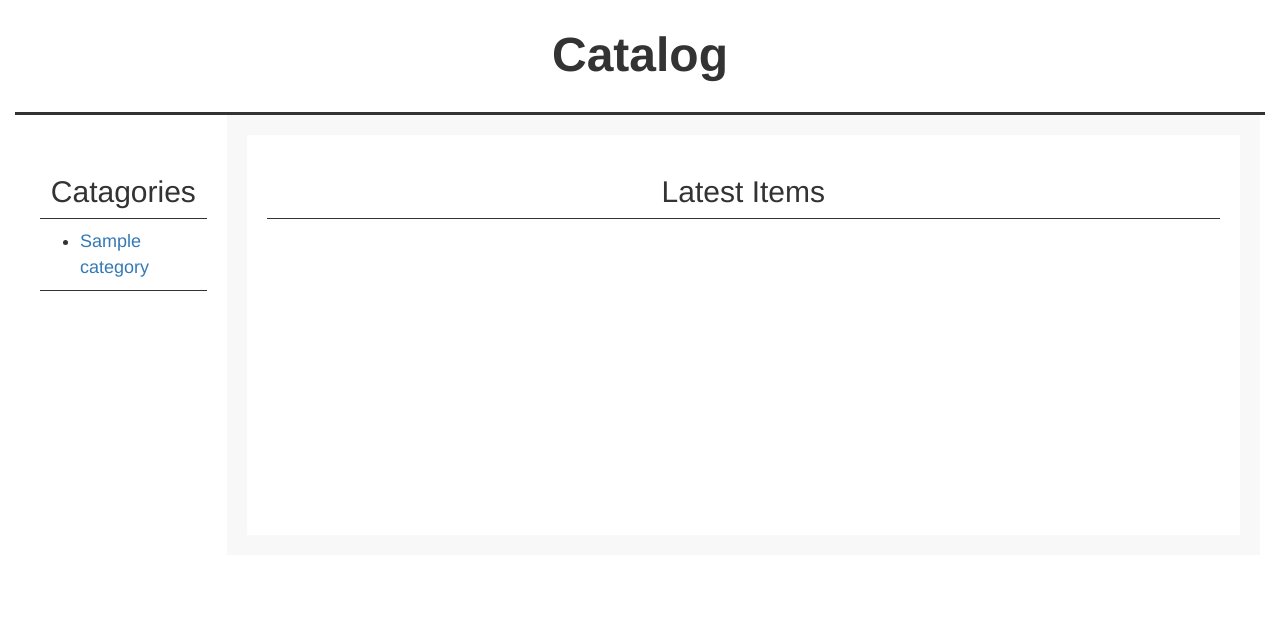
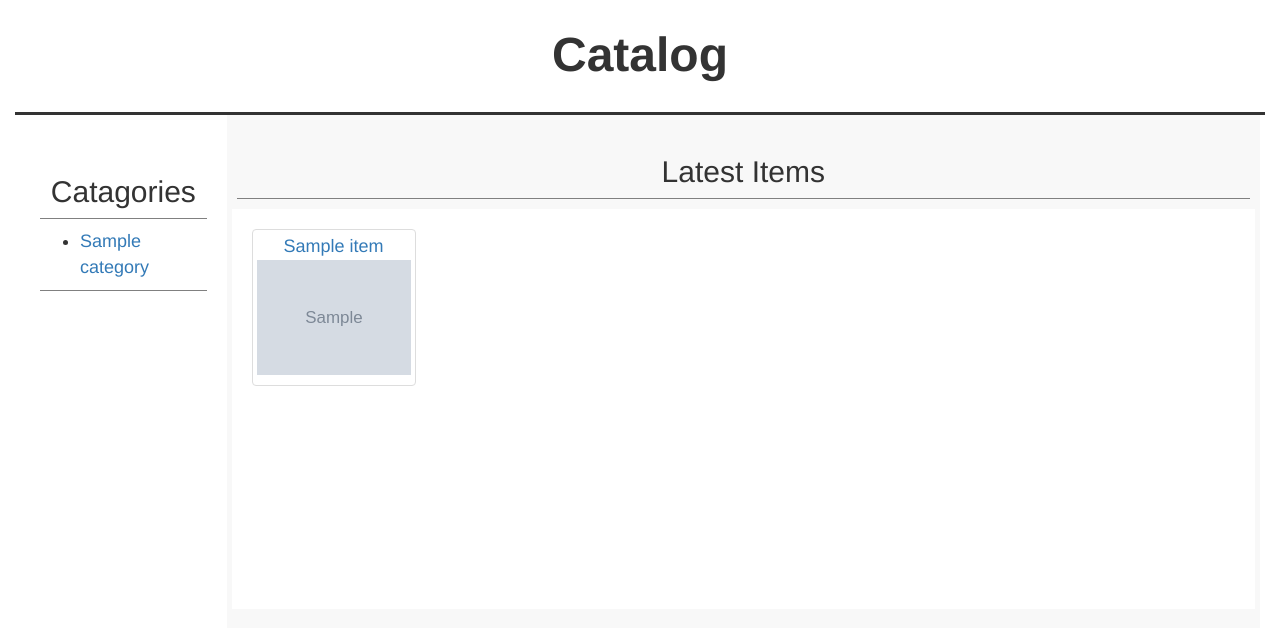
Before and after one commit to junzhou365/WebCatalog, a Flask app: page /catalog/ in a window 1280 px wide. Shown: the part 51-679 px from the top of the page. Run offline with Flask 2, Linux system fonts and the light colour scheme; tables that the repository leaves empty hold one stand-in row (values such as "Sample post"); grey boxes marked "Sample" are stand-in pictures; some libraries are stand-ins or nearby versions.

Commit message:
Some changes
1. delete feedback
2. layouts
3. add image
4. file download

```diff
--- a/catalogDB.py
+++ b/catalogDB.py
@@ -1,17 +1,46 @@
-from sqlalchemy import Column, ForeignKey, Integer, String, Text
+from sqlalchemy import Column, ForeignKey, Integer, String, Text, DateTime
 from sqlalchemy.ext.declarative import declarative_base
 from sqlalchemy.orm import relationship
+import datetime
+import urllib2
+import os
 
 from sqlalchemy import create_engine
 from sqlalchemy.orm import sessionmaker
 
+import logging
+
 Base = declarative_base()
+
+# return file path
+def download_file(url):
+    folder_path = 'images/'
+    baseFile = os.path.basename(url)
+    #baseFile = baseFile.encode('ascii')
+    file_path = os.path.join(folder_path, baseFile)
+    req = urllib2.urlopen(url)
+    f = open(file_path, 'wb')
+    #meta = u.info()
+    #file_size = int(meta.getheaders("Content-Length")[0])
+
+    file_size_dl = 0
+    block_sz = 8192
+    while True:
+        buffer = req.read(block_sz)
+        if not buffer:
+            break
+
+        file_size_dl += len(buffer)
+        f.write(buffer)
+    f.close()
+    return file_path
 
 class Category(Base):
     __tablename__ = 'category'
 
     id = Column(Integer, primary_key=True)
     name = Column(String(250), nullable=False)
+    datetime = Column(DateTime, default=datetime.datetime.now)
 
     @classmethod
     def filter_by_id(cls, category_id):
@@ -30,6 +59,7 @@ class Category(Base):
         newCategory = Category(name = name)
         session.add(newCategory)
         session.commit()
+        return newCategory
 
     @classmethod
     def delete_by_id(cls, category_id):
@@ -49,6 +79,7 @@ class Item(Base):
     category_id = Column(Integer, ForeignKey('category.id'))
     category = relationship(Category)
     img_id = Column(Integer, nullable=True)
+    datetime = Column(DateTime, default=datetime.datetime.now)
 
     @classmethod
     def filter_by_id(cls, item_id):
@@ -68,11 +99,23 @@ class Item(Base):
         session.add(newItem)
         session.commit()
 
+    def update(self, title, desc, category_id, img_id):
+        self.title = title
+        self.desc = desc
+        self.category_id = category_id
+        self.img_id = self.img_id
+        session.commit()
+
     @classmethod
     def delete_by_id(cls, item_id):
         itemToDelete = Item.filter_by_id(item_id)
         session.delete(itemToDelete)
         session.commit()
+
+    @classmethod
+    def get_latest_10_items(cls):
+        result = session.query(Item).order_by(cls.datetime.desc()).all()
+        return result
 
     def get_img(self):
         return session.query(Image).filter_by(id = self.img_id).one()
@@ -84,13 +127,17 @@ class Image(Base):
     img_title = Column(String(250))
     img_path = Column(String)
     img_url = Column(String)
+    img_src = Column(String)
+    datetime = Column(DateTime, default=datetime.datetime.now)
 
     @classmethod
     def store(cls, img_title, img_path, img_url):
         # always store local image
-        if img_path and img_url:
-            img_url = None
-        newImg = Image(img_title = img_title, img_path = img_path, img_url = img_url)
+        if img_url:
+            img_path = download_file(img_url)
+        img_src = img_path
+
+        newImg = Image(img_title = img_title, img_path = img_path, img_url = img_url, img_src = img_src)
         session.add(newImg)
         session.commit()
         return newImg
@@ -99,6 +146,15 @@ class Image(Base):
     def filter_by_id(cls, img_id):
         return session.query(Image).filter_by(id = img_id).one()
 
+    def update(self, img_title, img_path, img_url):
+        # always store local image
+        if img_path and img_url:
+            img_url = None
+        self.img_title = img_title
+        self.img_path = img_path
+        self.img_url = img_url
+        session.commit()
+
 
 engine = create_engine('postgresql+psycopg2:///catalog')
 Base.metadata.create_all(engine)
--- a/database_setup.sql
+++ b/database_setup.sql
@@ -1,2 +1,5 @@
 -- Create a database called 'catalog'
 CREATE DATABASE catalog;
+DROP TABLE item;
+DROP TABLE category;
+DROP TABLE image;
--- a/main.py
+++ b/main.py
@@ -18,16 +18,25 @@ def redirect_url():
            request.referrer or \
            url_for('renderHomePage')
 
+
 # Home Page
 @app.route('/')
 def welcome():
     return render_template('welcome.html')
 
-@app.route('/catalog/')
+@app.route('/catalog/', methods = ['GET'])
 def renderHomePage():
     login_manager.initialize()
     categories = Category.get_all()
-    return render_page('catalog.html', categories = categories)
+    items = Item.get_latest_10_items()
+    items_2d = []
+    col_num = 6
+    for i in range(0, len(items), col_num):
+        temp = []
+        for j in range(i, min(len(items), i+col_num)):
+            temp.append(items[j])
+        items_2d.append(list(temp))
+    return render_page('catalog.html', categories = categories, items = items_2d, col_num = col_num)
 
 # Show a category
 @app.route('/catalog/category_<int:category_id>/', methods = ['GET'])
@@ -35,7 +44,7 @@ def showCategory(category_id):
     category = Category.filter_by_id(category_id)
     items = Item.get_all_by_category(category_id)
     items_2d = []
-    for i in range(0, len(items)):
+    for i in range(0, len(items), 3):
         temp = []
         for j in range(i, min(len(items), i+3)):
             temp.append(items[j])
@@ -82,7 +91,6 @@ def showItem(category_id, item_id):
     item = Item.filter_by_id(item_id)
     category = Category.filter_by_id(category_id)
     image = Image.filter_by_id(item.img_id)
-    logging.error(image.id)
     return render_page('showItem.html', item = item, category = category, image = image)
 
 # Edit a new Item
@@ -93,15 +101,32 @@ def newItem(category_id):
         #img_title = request.form['img_title']
         #img_path = request.form['img_path']
         img_title = None
+        img_url = request.form['img_url']
         img_path = None
-        img_url = request.form['img_url']
+
         image = Image.store(img_title, img_path, img_url)
-        logging.error(image.id)
-        logging.error(image.img_url)
         Item.store(request.form['item_title'], request.form['item_desc'], category_id, image.id)
         return redirect(url_for('renderHomePage'))
     else:
         return render_page('updateItem.html')
+
+# Edit a Item
+@app.route('/catalog/category_<int:category_id>/item_<int:item_id>/editItem/', methods = ['GET', 'POST'])
+@login_manager.login_required
+def editItem(category_id, item_id):
+    item = Item.filter_by_id(item_id)
+    image = Image.filter_by_id(item.img_id)
+    if request.method == 'POST':
+        #img_title = request.form['img_title']
+        #img_path = request.form['img_path']
+        img_title = None
+        img_path = None
+        img_url = request.form['img_url']
+        image.update(img_title, img_path, img_url)
+        item.update(request.form['item_title'], request.form['item_desc'], category_id, image.id)
+        return redirect(url_for('renderHomePage'))
+    else:
+        return render_page('updateItem.html', item = item, image = image)
 
 # Delete an item
 @app.route('/catalog/category_<int:category_id>/item_<int:item_id>/deleteItem', methods = ['GET', 'POST'])
--- a/static/style.css
+++ b/static/style.css
@@ -40,6 +40,7 @@ h1 {
 .section {
     border-bottom-style: solid;
     border-bottom-width: thin;
+    border-bottom-color: grey;
     padding-bottom: 10px;
 }
 
@@ -60,9 +61,6 @@ h1 {
     padding-bottom: 10px;
 }
 
-.img-responsive{
-    width: 200px;
-}
 
 .error {
     color: red;
--- a/templates/catalog.html
+++ b/templates/catalog.html
@@ -22,15 +22,20 @@
             </div>
         </div>
 
-        <div class="col-md-10" >
-            <div class="row" id="main-content">
-                <div class="content">
-                    <h2 class="text-center section">Latest Items</h2>
-                    {% for item in items %}
-                        <li><a href="/catalog/category_{{item.category_id}}/item_{{item.id}}">{{item.name}}</a></li>
-                    {% endfor %}
+        <div class="col-md-10" id="main-content">
+            <div class="row">
+                <h2 class="text-center section">Latest Items</h2>
+            </div>
+            {% for i in range(0, items|length, col_num) %}
+                <div class="row content">
+                {% for j in range(0, items[i]|length) %}
+                    <div class="col-md-{{12//col_num}} thumbnail text-center">
+                        <a href="/catalog/category_{{items[i][j].category_id}}/item_{{items[i][j].id}}">{{items[i][j].title}}</a>
+                        <img src="{{items[i][j].get_img().img_url}}" class="img-responsive">
+                    </div>
+                {% endfor %}
                 </div>
-            </div>
+            {% endfor %}
         </div>
 
     </div>
--- a/templates/showItem.html
+++ b/templates/showItem.html
@@ -13,10 +13,11 @@
         <p>Description:<br> {{item.desc}}</p>
     </div>
     <div class="row section">
-        <img src="{{image.img_url}}" class="img-responsive" alt="{{image.img_title}}">
+        <img src="{{image.img_src}}" class="img-responsive" alt="{{image.img_title}}">
     </div>
     <div class="edit">
         {% if user %}
+        <a type="button" class="btn btn-primary btn-sm" href="/catalog/category_{{category.id}}/item_{{item.id}}/editItem">Edit Item</a>
         <button type="button" class="btn btn-primary btn-sm" data-toggle="modal" data-target="#deleteItem">Delete Item</button>
         {% endif %}
     </div>
--- a/templates/updateItem.html
+++ b/templates/updateItem.html
@@ -7,7 +7,7 @@
         <div class="col-md-2"></div>
         <div class="col-md-3">
             <label for="itemTitle">Item Name</label>
-            <input class="form-control" name="item_title" value="{{item_title}}">
+            <input class="form-control" name="item_title" value="{{item.title if item}}">
         </div>
         <div class="col-md-3">
             <div class="error">{{error_item_title}}</div>
@@ -18,7 +18,7 @@
         <div class="col-md-2"></div>
         <div class="col-md-3">
             <label for="itemDesc">Item Description</label>
-            <textarea name="item_desc" class="form-control" rows="10" placeholder="Enter some text...">{{content}}</textarea>
+            <textarea name="item_desc" class="form-control" rows="10" placeholder="Enter some text...">{{item.desc if item}}</textarea>
         </div>
         <div class="col-md-3">
             <div class="error">{{error_item_title}}</div>
@@ -29,7 +29,7 @@
         <div class="col-md-2"></div>
         <div class="col-md-3">
             <label for="imgUrl">Item Image URL</label>
-            <input class="form-control" name="img_url" value="{{img_url}}">
+            <input class="form-control" name="img_url" value="{{image.img_url if image}}">
         </div>
         <div class="col-md-3">
             <div class="error">{{error_item_img_url}}</div>
```
